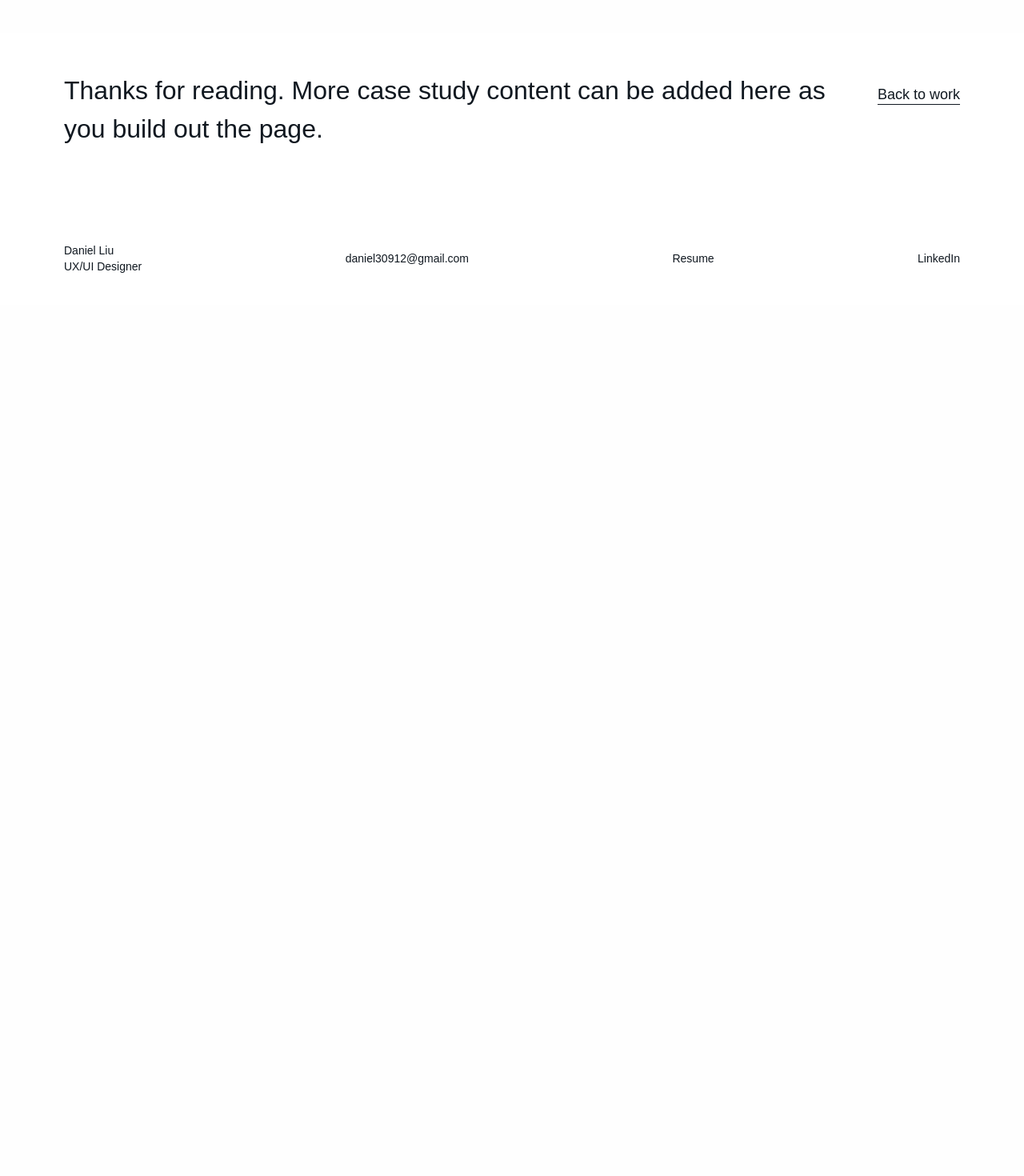
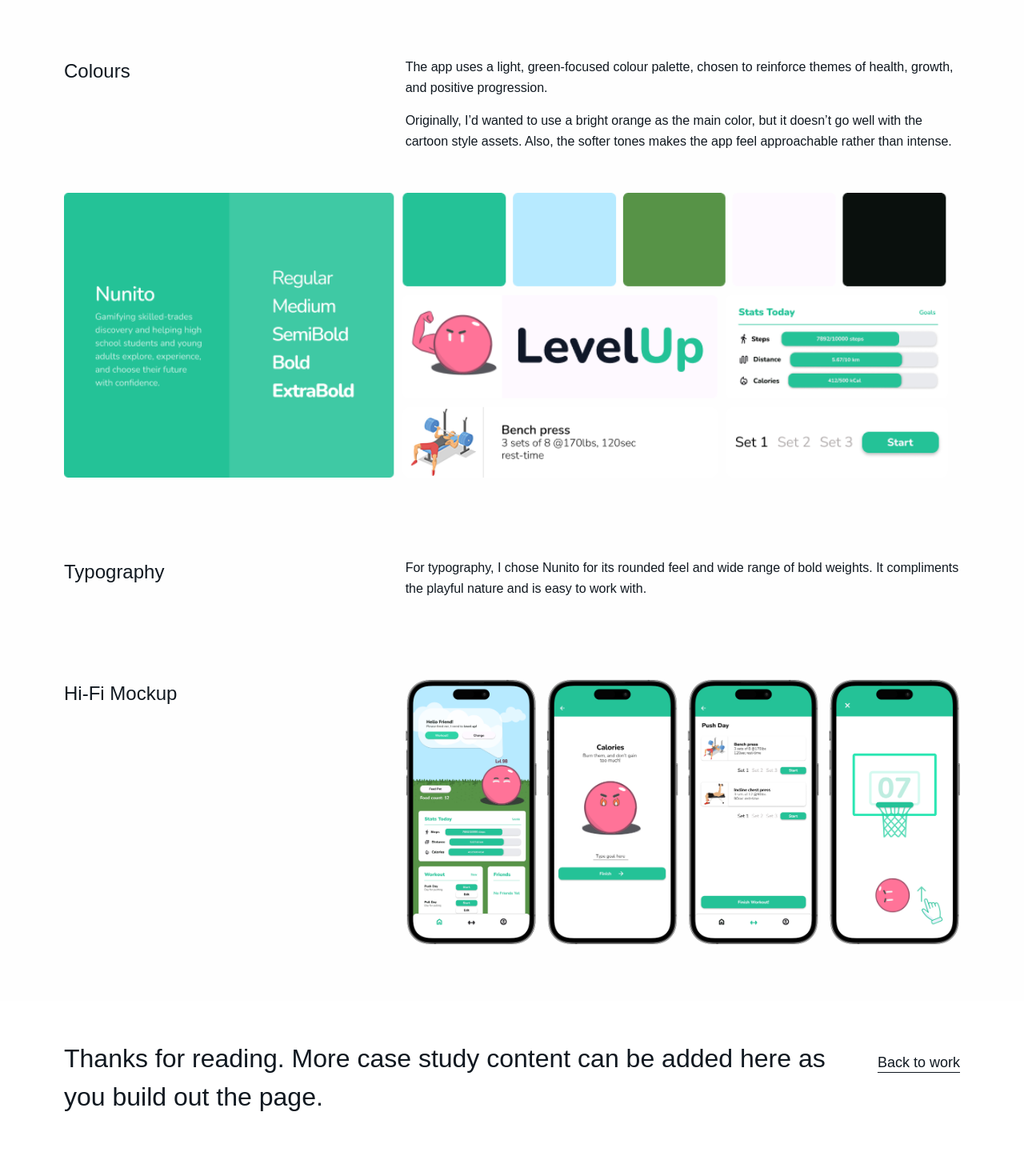
Before and after one commit to daniel-liu01/portfolio, a Next.js app: page /levelup in a window 1280 px wide. Shown: the part 3980-5450 px from the top of the page at 80% size. Before the commit the page ends 4361 px from the top, so only its background shows below. Built offline with nearby package versions, Linux system fonts and the light colour scheme; a web font is replaced by a local one.

Commit message:
add content

```diff
--- a/app/levelup/page.js
+++ b/app/levelup/page.js
@@ -19,7 +19,8 @@ const levelupContent = {
   title: "LevelUp",
   readingTime: "10 minutes",
   heroImage: "/levelup/lvlup.png",
-  heroImageAlt: "LevelUp app — fitness companion with pink slime character, workout plans, and stats",
+  heroImageAlt:
+    "LevelUp app — fitness companion with pink slime character, workout plans, and stats",
   meta: [
     { label: "Location", value: "RevenueCat Hackathon" },
     { label: "Year", value: "2025" },
@@ -78,9 +79,8 @@ export default function LevelUpPage() {
           <ContentSection title="The Start" variant="textRight">
             <p>
               A developer friend invited me to participate in a hackathon.
-              <br />
-              I then asked one of our mutual friend to join in with us, forming
-              a team of 3.
+              <br />I then asked one of our mutual friend to join in with us,
+              forming a team of 3.
             </p>
             <p>
               It&apos;s for RevenueCat&apos;s annual hackathon, Shipaton.
@@ -97,8 +97,8 @@ export default function LevelUpPage() {
           <ContentSection title="Concept Choice" variant="textRight">
             <p>
               One member of our team frequently goes to the gym. His problem is
-              that sometimes he finds himself taking <strong>too long</strong> of
-              a break between sets.
+              that sometimes he finds himself taking <strong>too long</strong>{" "}
+              of a break between sets.
             </p>
             <p>
               He also observed that other people do the same, always glued to
@@ -127,9 +127,7 @@ export default function LevelUpPage() {
               />
             }
           >
-            <p>
-              I quickly made these mockups, it&apos;s a simple fitness app.
-            </p>
+            <p>I quickly made these mockups, it&apos;s a simple fitness app.</p>
             <p>
               The core feature we focused on was integrating short minigames
               between workout sets.
@@ -264,6 +262,60 @@ export default function LevelUpPage() {
           wrapperClassName={styles.scrollFadeWrap}
           visibleClassName={styles.scrollFadeVisible}
         >
+          <ContentSection
+            title="Colours"
+            variant="textRight"
+            bottomImage={{
+              src: "/levelup/lvlbento.png",
+              alt: "LevelUp colour palette, stats card, bench press card, and buttons",
+            }}
+            bottomImageNoShadow
+          >
+            <p>
+              The app uses a light, green-focused colour palette, chosen to
+              reinforce themes of{" "}
+              <strong>health, growth, and positive progression</strong>.
+            </p>
+            <p>
+              Originally, I’d wanted to use a bright orange as the main color,
+              but it doesn’t go well with the cartoon style assets. Also, the
+              softer tones makes the app feel approachable rather than intense.
+            </p>
+          </ContentSection>
+        </ScrollFade>
+        <ScrollFade
+          wrapperClassName={styles.scrollFadeWrap}
+          visibleClassName={styles.scrollFadeVisible}
+        >
+          <ContentSection title="Typography" variant="textRight">
+            <p>
+              For typography, I chose Nunito for its rounded feel and wide range
+              of bold weights. It compliments the playful nature and is easy to
+              work with.
+            </p>
+          </ContentSection>
+        </ScrollFade>
+        <ScrollFade
+          wrapperClassName={styles.scrollFadeWrap}
+          visibleClassName={styles.scrollFadeVisible}
+        >
+          <ContentSection
+            title="Hi-Fi Mockup"
+            variant="textLeftImagesRight"
+            rightContentNoShadow
+            rightContent={
+              <img
+                src="/levelup/FinalLook.png"
+                alt="LevelUp high-fidelity screens — home, calories, Push Day workout, goal progress"
+                className="content-section-image-single"
+              />
+            }
+          ></ContentSection>
+        </ScrollFade>
+        <ScrollFade
+          wrapperClassName={styles.scrollFadeWrap}
+          visibleClassName={styles.scrollFadeVisible}
+        >
           <section className={styles.thankYou}>
             <div className={styles.thankYouInner}>
               <p className={styles.thankYouText}>
```
